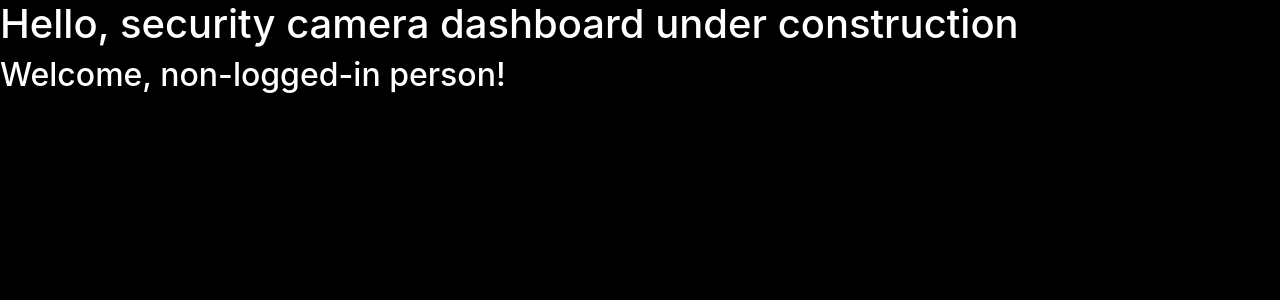
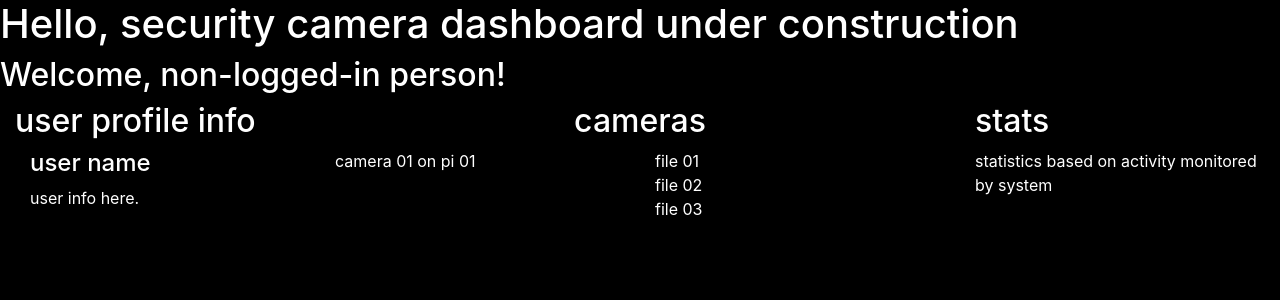
Before and after one commit to ChicoState/open-source-security-camera, a Django app: page / in a window 1280 px wide. Shown: the part 56-356 px from the top of the page. Run offline with Django 3.2, Linux system fonts and the light colour scheme.

Commit message:
added skeleton to dashboard with plain-text dummy info.

```diff
--- a/osCam/templates/core/home.html
+++ b/osCam/templates/core/home.html
@@ -17,5 +17,41 @@
             <h2>Welcome, stranger!</h2>
         {% endif %}
 
+        <div class="container-fluid">
+            <div class="row">
+              <div class="col">
+                  <!-- 1 of 3 col -->
+                <!-- user profile information -->
+                <h2>user profile info</h2>
+                {% include "user/profile.html" %}
+              </div>
+
+              <div class="col-6">
+                <div class="row justify-content-md-center">
+                    <!-- 2 of three columns -->
+                    <h2>cameras</h2>
+                </div>
+                <div class="row">
+                    <div class="col-8 col-sm-6">
+                      <!-- cameras -->
+                        camera 01 on pi 01
+                    </div>
+                    <div class="col-4 col-sm-6">
+                      <!-- feed / files -->
+                        file 01 <br>
+                        file 02 <br>
+                        file 03 <br>
+                    </div>
+                  </div>
+              </div>
+              <div class="col">
+                <!-- 3 of three columns -->
+                <!-- statistics based on activity -->
+                <h2>stats</h2>
+                statistics based on activity monitored by system
+              </div> <!-- end of 3 of 3 col -->
+            </div> <!-- end of row -->
+        </div> <!-- end of container -->
+
     </body>
 </html>
--- /dev/null
+++ b/osCam/templates/user/profile.html
@@ -0,0 +1,7 @@
+<!-- included elsewhere, does not need standard html trappings -->
+<div class="container">
+    <h4>user name</h4>
+    <p>
+        user info here.
+    </p>
+</div>
```
